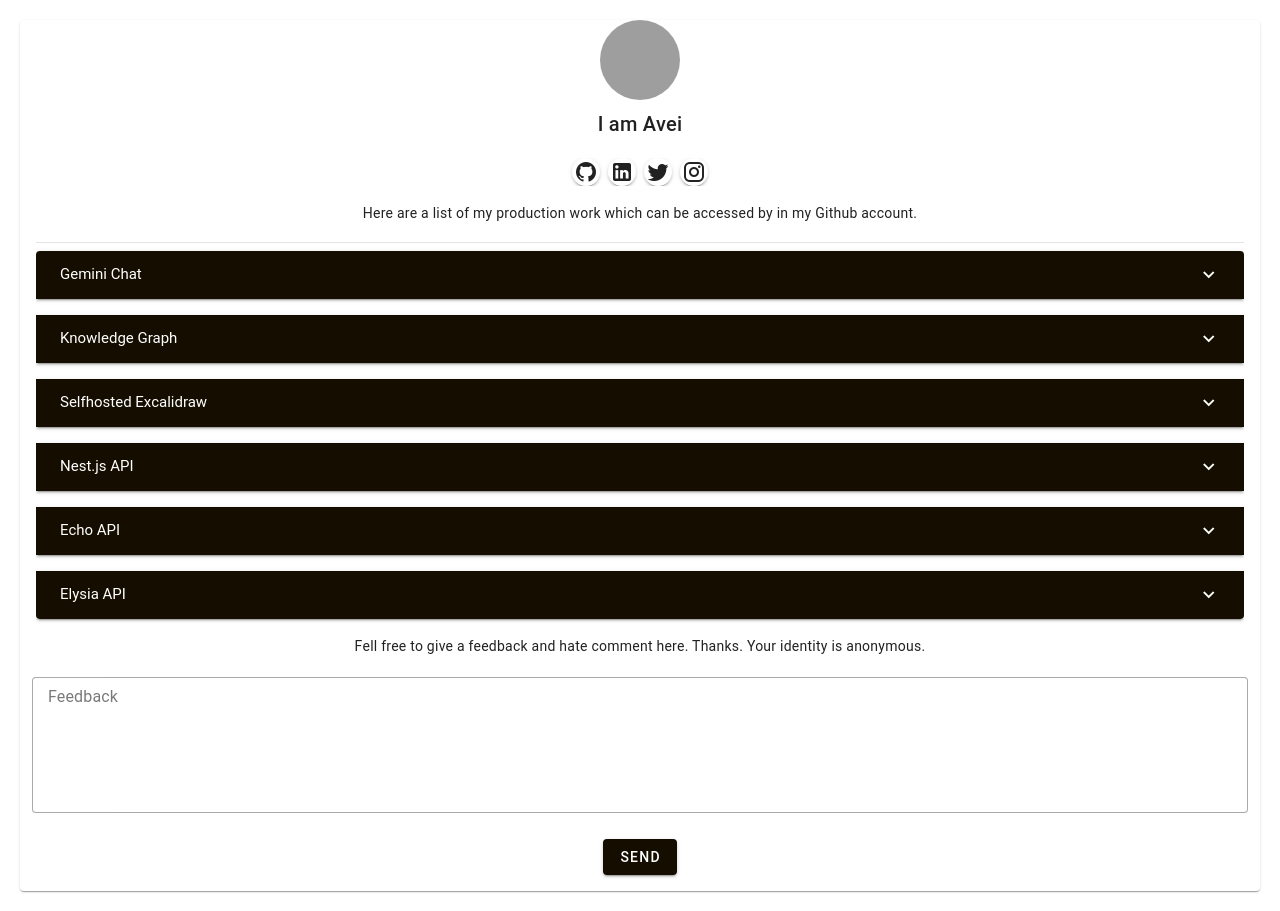
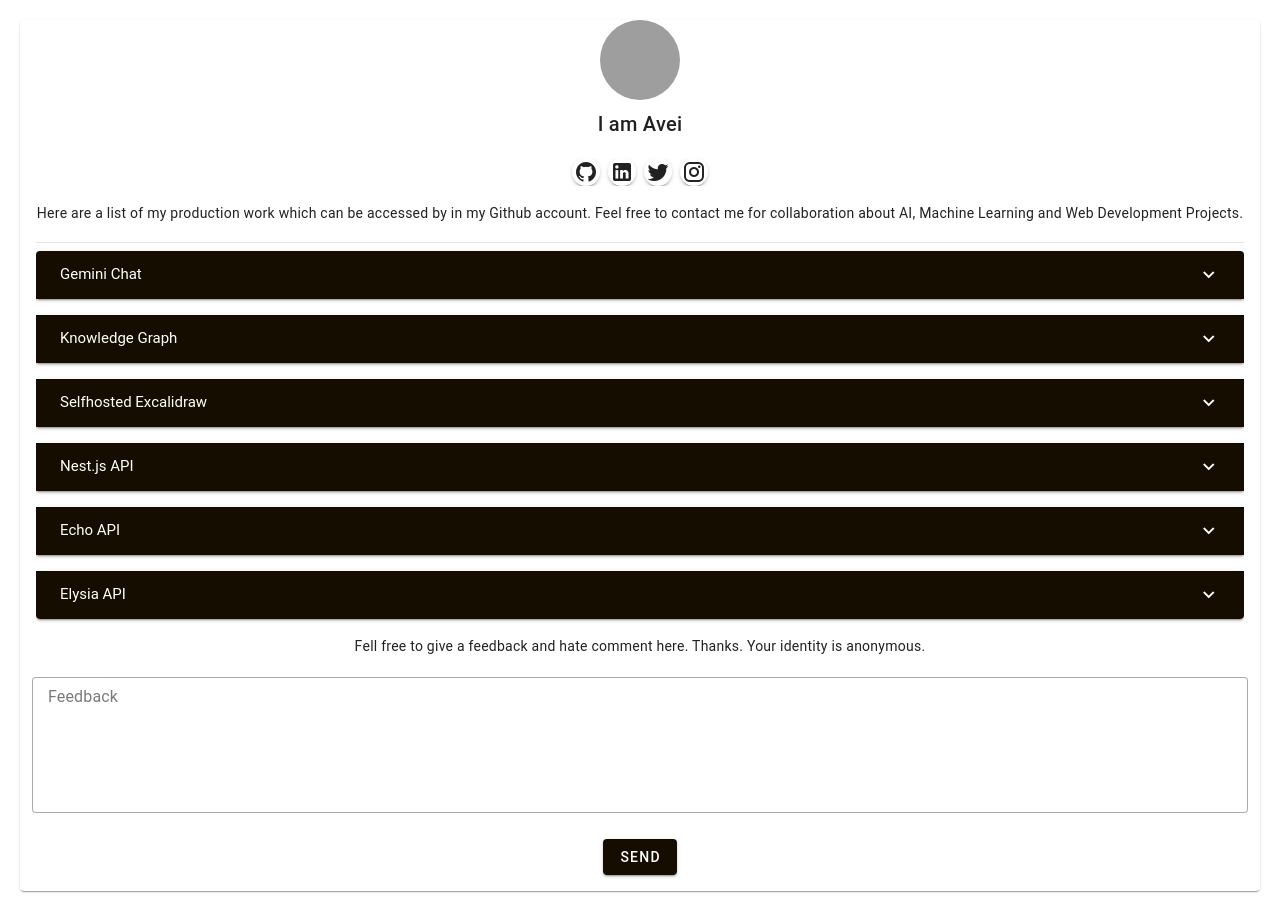
Before and after one commit to Avei20/avei-nuxt, a Nuxt app: page / in a window 1280 px wide. Built offline with nearby package versions, Linux system fonts and the light colour scheme; no server answers; grey boxes are pictures that could not be loaded.

Commit message:
fix: Disabling Username Popup

```diff
--- a/pages/chat/index.vue
+++ b/pages/chat/index.vue
@@ -54,7 +54,7 @@
       </VCardActions>
     </VCard>
   </VCard>
-  <ChatCreateDialog/>
+  <!-- <ChatCreateDialog/> -->
 </template>
 
 <script setup lang="ts">
--- a/pages/index.vue
+++ b/pages/index.vue
@@ -9,7 +9,7 @@
             <VBtn class="mx-1" icon="mdi-instagram" density="compact" href="https://instagram.com/avei___"/>
         </VCardItem>
         <VCardText class="text-center py-2">
-            Here are a list of my production work which can be accessed by in my Github account.
+            Here are a list of my production work which can be accessed by in my Github account. Feel free to contact me for collaboration about AI, Machine Learning and Web Development Projects.
         </VCardText>
         <VCardItem class="w-100">
             <VDivider/>
```
